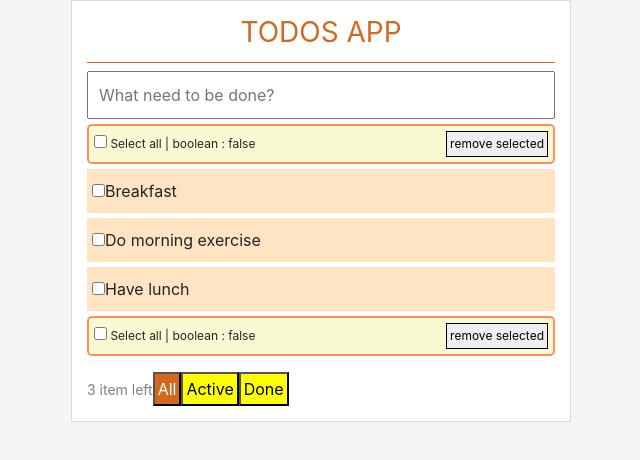
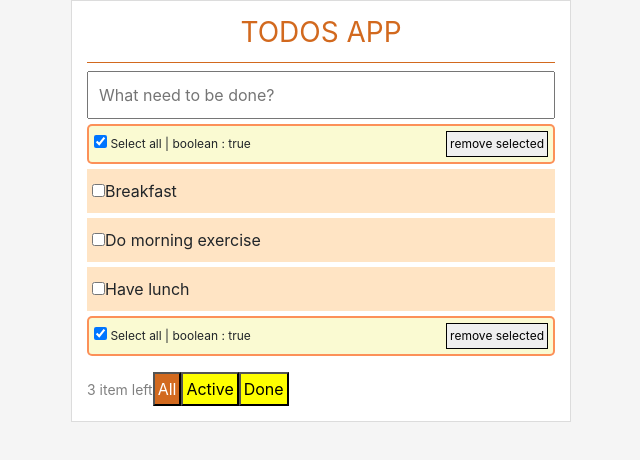
Before and after one commit to hieutranminh/VueJS-Router, a Vue app: page / in a window 1280 px wide. Shown: the top 460 px of the page, without its empty margins (319-959 px from the left). Built offline with nearby package versions, Linux system fonts and the light colour scheme; data requests are answered from the project's data file; a small style sheet from the web is missing.

Commit message:
selectdall cach gon nhat

```diff
--- a/src/components/SelectedAll.vue
+++ b/src/components/SelectedAll.vue
@@ -2,40 +2,25 @@
   <div class="selectAll">
     <div>
       <input
-        @change="selectAll"
         v-model="check"
         type="checkbox"> Select all | boolean : {{check}}
     </div>
-    <button @click="removeAllDone" class="rmselected">remove selected</button>
+    <button class="rmselected">remove selected</button>
   </div>
 </template>
 <script>
 export default {
-
-  data () {
-    return {
-      check: false
-    }
-  },
-  created () {
-    this.$store.commit('selectAllTodo', this.check)
-  },
-
   computed: {
-    dummy () {
-      return this.$store.state.check
-    }
-  },
-  watch: {
-    dummy () {
-      this.check = this.$store.state.check
-    }
-  },
-  methods: {
-    selectAll () {
-      this.$store.commit('selectAllTodo', this.check)
-    },
-    removeAllDone () {
+    check: {
+      get () {
+        // store -> check
+        return this.$store.state.check
+      },
+      set (value) {
+        // v-model -> check
+        console.log('set', value)
+        this.$store.commit('selectAllTodo', value)
+      }
     }
   }
 }
--- a/src/store/store.js
+++ b/src/store/store.js
@@ -9,7 +9,7 @@ export const store = new Vuex.Store({
   state: {
     dataTodo: [],
     filter: 'all',
-    check: false
+    check: true
   },
   getters: {
     filterAll: state => {
```
